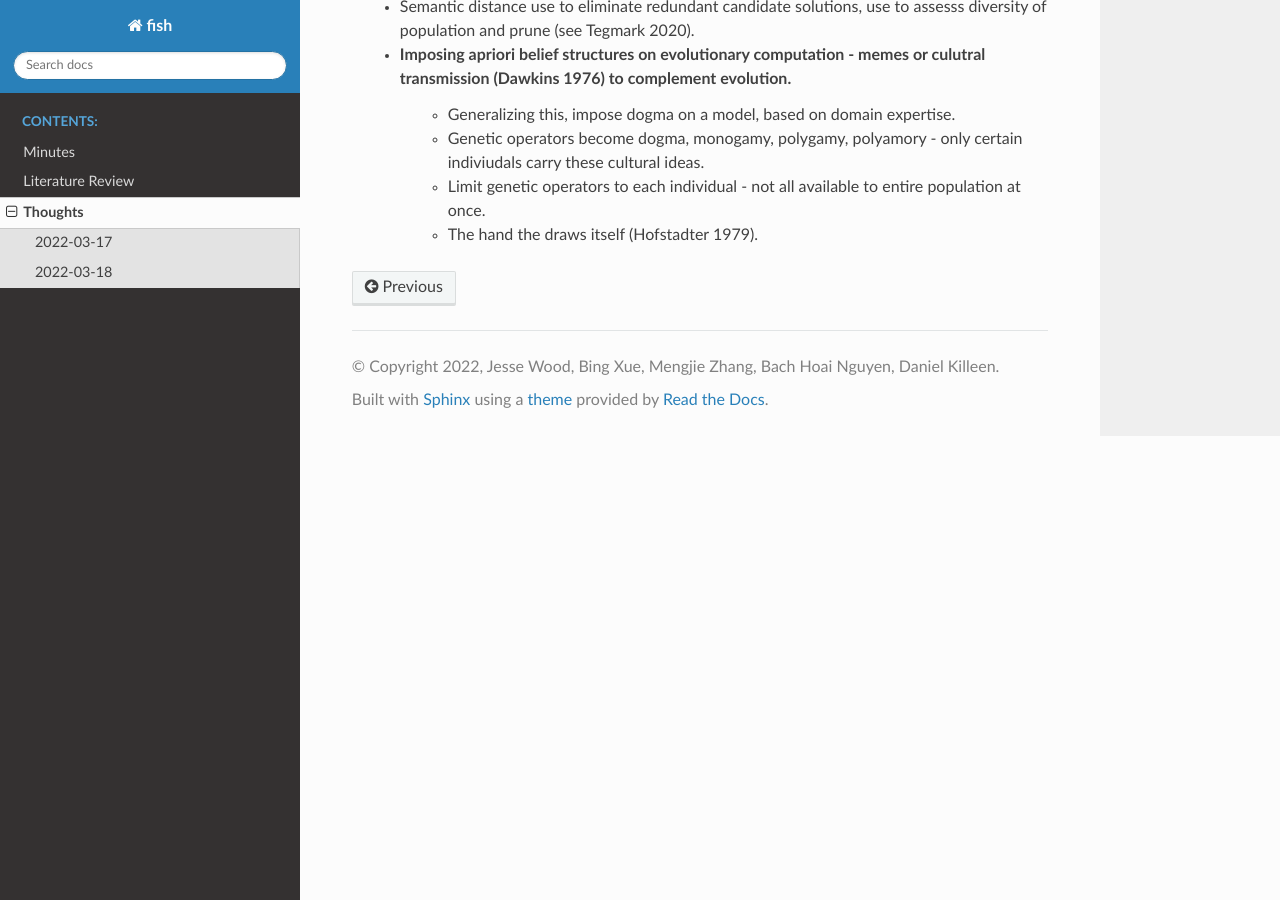
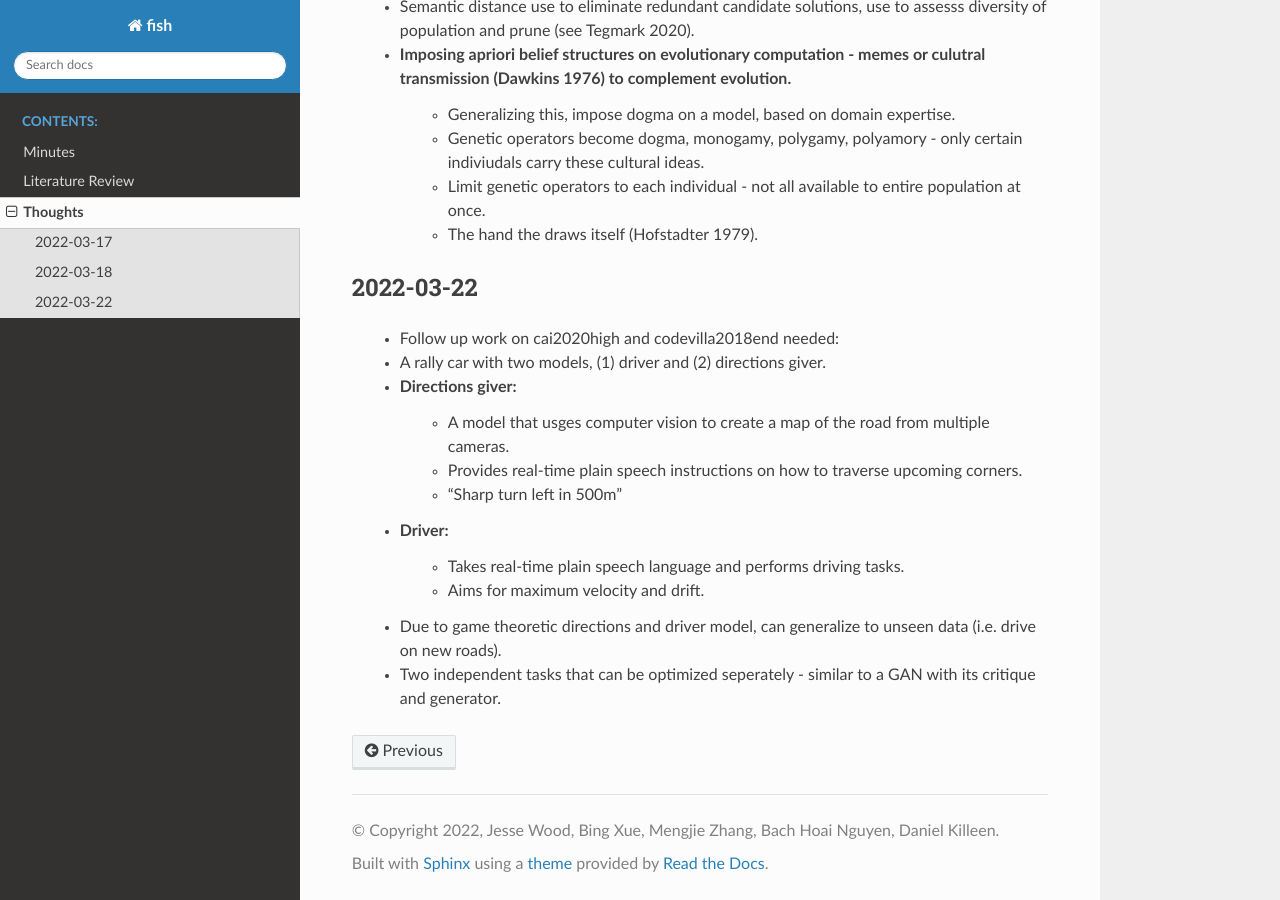
Before and after one commit to woodRock/fishy-business, a Sphinx documentation site: the page built from docs/source/thoughts.rst, in a window 1280 px wide and 900 px high, scrolled down 1373 px. Built offline with Sphinx 7.4.7 and the Read the Docs theme 2.0.0, drawn with Linux system fonts in a browser that asks for light colours.

Commit message:
Add paper notes and thoughts

```diff
--- a/docs/source/thoughts.rst
+++ b/docs/source/thoughts.rst
@@ -44,3 +44,17 @@ chase1973perception
         * Genetic operators become dogma, monogamy, polygamy, polyamory - only certain indiviudals carry these cultural ideas.
         * Limit genetic operators to each individual - not all available to entire population at once.
         * The hand the draws itself (Hofstadter 1979).
+
+2022-03-22
+----------
+    * Follow up work on cai2020high and codevilla2018end needed:
+    * A rally car with two models, (1) driver and (2) directions giver.
+    * Directions giver:
+        * A model that usges computer vision to create a map of the road from multiple cameras.
+        * Provides real-time plain speech instructions on how to traverse upcoming corners.
+        * "Sharp turn left in 500m"
+    * Driver:
+        * Takes real-time plain speech language and performs driving tasks.
+        * Aims for maximum velocity and drift.
+    * Due to game theoretic directions and driver model, can generalize to unseen data (i.e. drive on new roads).
+    * Two independent tasks that can be optimized seperately - similar to a GAN with its critique and generator.
```
Also changed, not shown: docs/source/papers.rst (+18 -2 lines).
